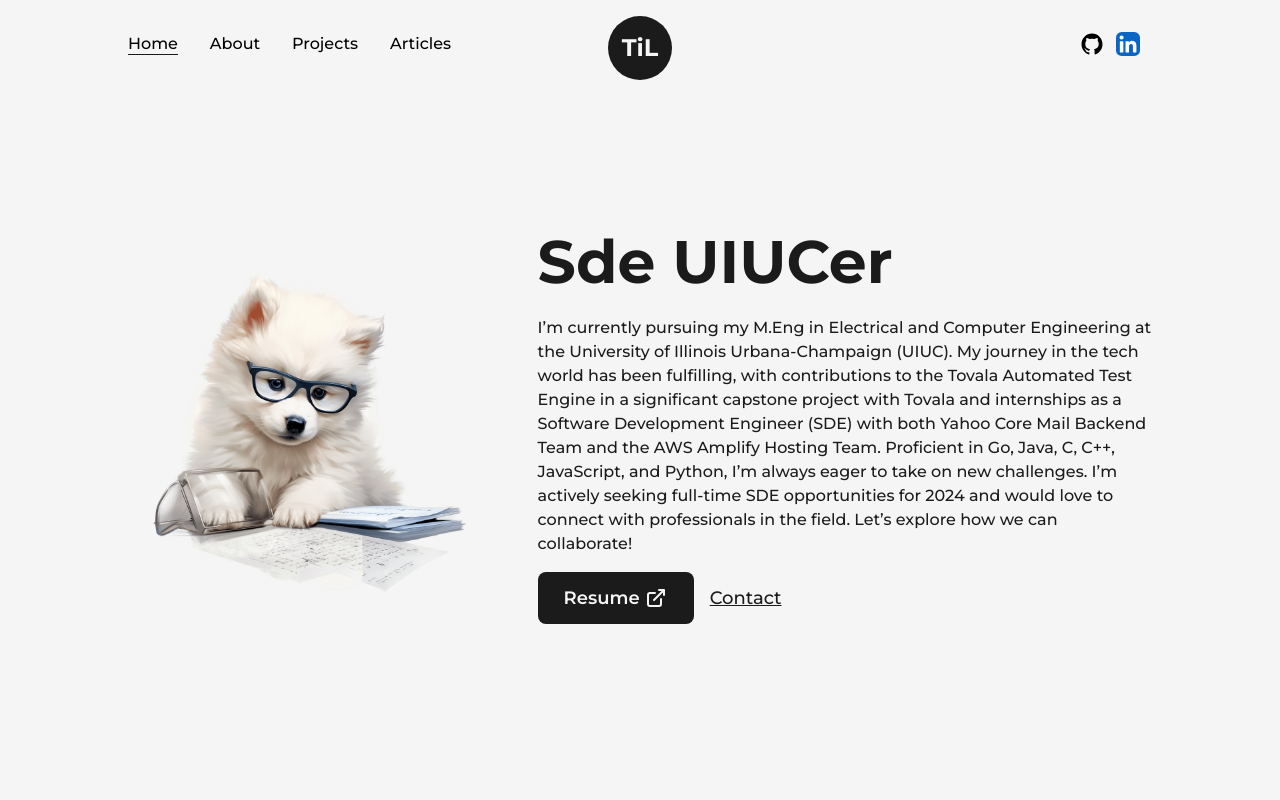
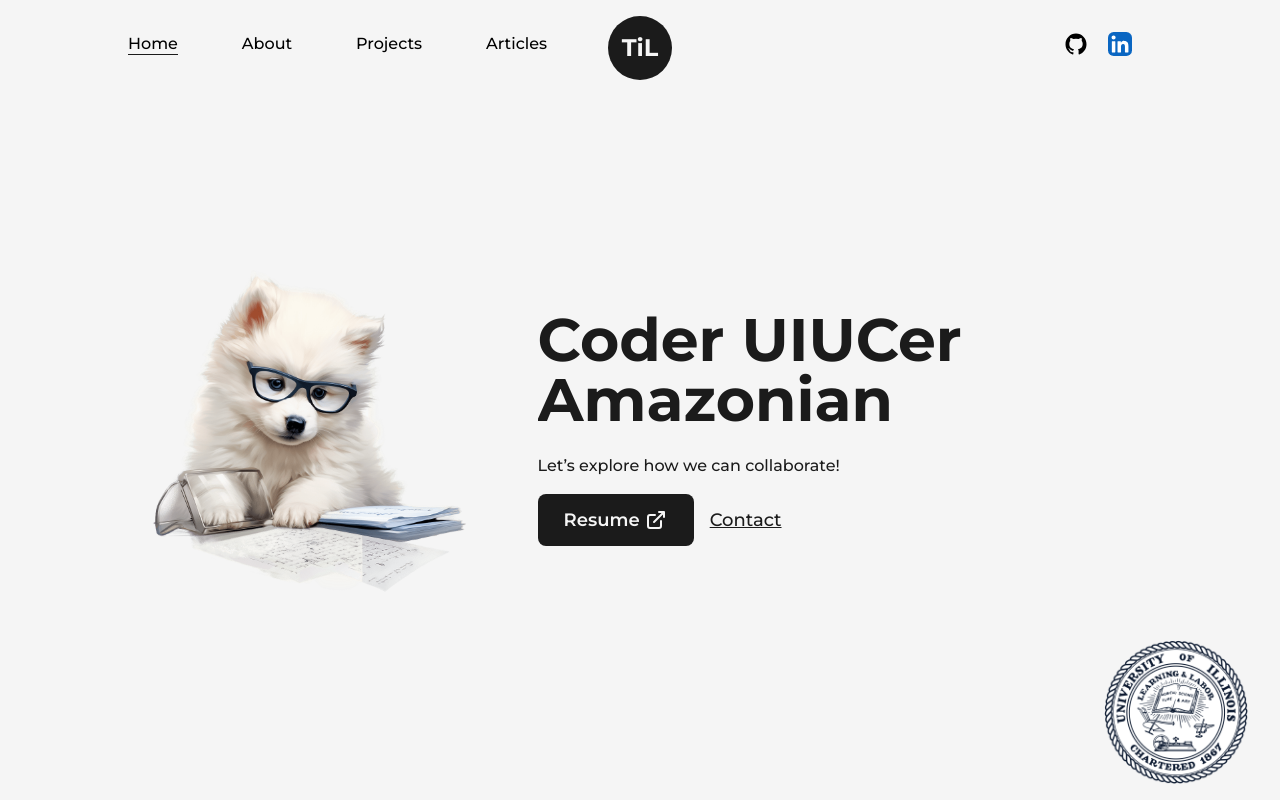
Before and after one commit to t1u4n/portfolio, a Next.js app: page / in a window 1280 px wide. Shown: the top 800 px of the page. Built offline with nearby package versions, Linux system fonts and the light colour scheme.

Commit message:
Add uiuc logo and complete home page

```diff
--- a/src/components/NavBar.js
+++ b/src/components/NavBar.js
@@ -2,7 +2,7 @@ import Link from 'next/link'
 import { useRouter } from 'next/router'
 import React from 'react'
 import Logo from './Logo'
-import { GithubIcon, LinkedInIcon, PinterestIcon, TwitterIcon } from './Icons'
+import { GithubIcon, LinkedInIcon } from './Icons'
 import { motion } from 'framer-motion'
 
 const CustomLink = ({href, title, className=""}) => {
@@ -25,21 +25,21 @@ const NavBar = () => {
     className='w-full px-32 py-8 font-medium flex items-center justify-between'
     >
         <nav>
-            <CustomLink href={"/"} title={"Home"} className='mr-4' />
-            <CustomLink href={"/about"} title={"About"} className='mx-4'/>
-            <CustomLink href={"/projects"} title={"Projects"} className='mx-4' />
-            <CustomLink href={"/projects"} title={"Articles"} className='ml-4' />
+            <CustomLink href={"/"} title={"Home"} className='mr-8' />
+            <CustomLink href={"/about"} title={"About"} className='mx-8'/>
+            <CustomLink href={"/projects"} title={"Projects"} className='mx-8' />
+            <CustomLink href={"/projects"} title={"Articles"} className='ml-8' />
         </nav>
         <nav className='flex items-center justify-center flex-wrap'>
             <motion.a href={"https://github.com/tiluan1999"} target={"_blank"}
             whileHover={{y: -2}}
             whileTap={{scale: 0.9}}
-            className='w-6 mr-3'
+            className='w-6 mr-5'
             ><GithubIcon /></motion.a>
             <motion.a href={"https://www.linkedin.com/in/tian-luan/"} target={"_blank"}
             whileHover={{y: -2}}
             whileTap={{scale: 0.9}}
-            className='w-6 mr-3'
+            className='w-6 mr-5'
             ><LinkedInIcon /></motion.a>
         </nav>
 
--- a/src/pages/index.js
+++ b/src/pages/index.js
@@ -5,6 +5,7 @@ import AnimatedText from '@/components/AnimatedText'
 import Link from 'next/link'
 import { LinkArrow } from '@/components/Icons'
 import Layout from '@/components/layout'
+import UIUC from '../../public/images/pngs/uiuc.png'
 
 export default function Home() {
   return (
@@ -20,10 +21,9 @@ export default function Home() {
               <Image src={profilePic} alt='takemiul' className='w-full h-auto' />
             </div>
             <div className='w-3/5 flex-col items-center self-center'>
-              <AnimatedText text="sde UIUCer" className='!text-6xl !text-left' />
+              <AnimatedText text="Coder UIUCer Amazonian" className='!text-6xl !text-left' />
               <p className='my-4 text-base font-medium'>
-                I’m currently pursuing my M.Eng in Electrical and Computer Engineering at the University of Illinois Urbana-Champaign (UIUC). My journey in the tech world has been fulfilling, with contributions to the Tovala Automated Test Engine in a significant capstone project with Tovala and internships as a Software Development Engineer (SDE) with both Yahoo Core Mail Backend Team and the AWS Amplify Hosting Team.
-                Proficient in Go, Java, C, C++, JavaScript, and Python, I’m always eager to take on new challenges. I’m actively seeking full-time SDE opportunities for 2024 and would love to connect with professionals in the field. Let’s explore how we can collaborate!
+              Let’s explore how we can collaborate!
               </p>
               <div className='flex items-center self-start mt-2'>
                 <Link href="/resume.pdf" target='_blank'
@@ -40,6 +40,11 @@ export default function Home() {
             </div>
           </div>
         </Layout>
+
+        <div className='absolute right-8 bottom-4 inline-block w-36'>
+          <Image src={UIUC} alt='UIUC' className='w-full h-auto' />
+        </div>
+
       </main>
     </>
   )
```
Also changed, not shown: public/images/circular-text.svg (deleted), public/images/pngs/uiuc.png (added).
